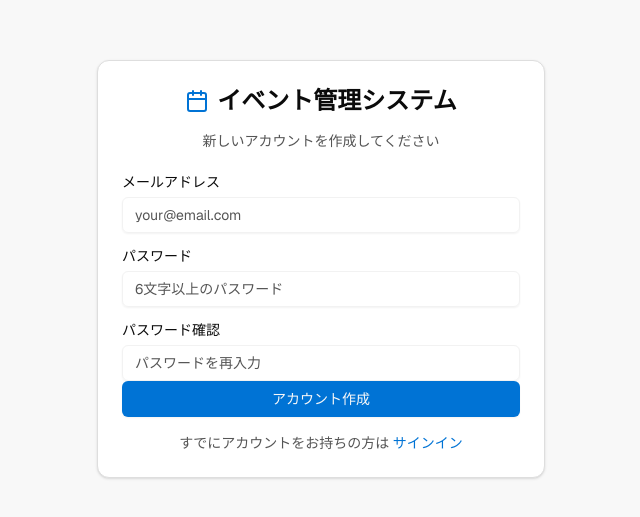
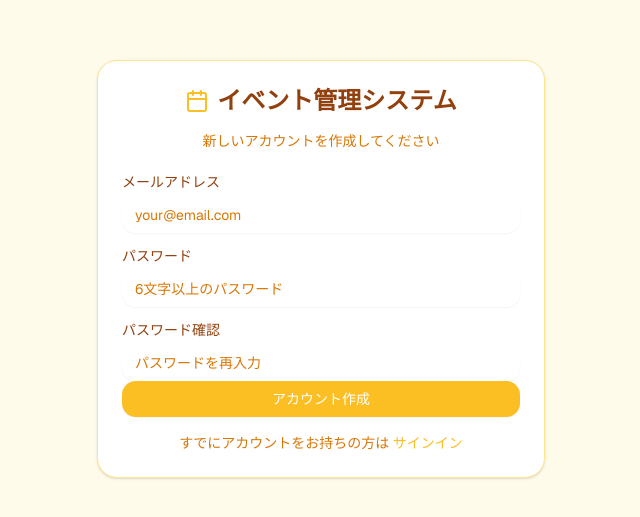
Before and after one commit to quantum-box/urushiri, a Next.js app: page /signup in a window 1280 px wide. Shown: the part 131-648 px from the top of the page, without its empty margins (319-959 px from the left). Built offline with nearby package versions, Linux system fonts and the light colour scheme.

Commit message:
feat: apply Winnie the Pooh theme and color palette
Update global CSS with Pooh colors and adjust layouts for warmth

#VERCEL_SKIP

Co-authored-by: あお <43323776+takanorifukuyama@users.noreply.github.com>

```diff
--- a/app/globals.css
+++ b/app/globals.css
@@ -4,77 +4,95 @@
 @custom-variant dark (&:is(.dark *));
 
 :root {
-  /* ライトテーマの色パレットに変更 */
-  --background: oklch(0.98 0 0);
-  --foreground: oklch(0.15 0 0);
-  --card: oklch(1 0 0);
-  --card-foreground: oklch(0.15 0 0);
-  --popover: oklch(1 0 0);
-  --popover-foreground: oklch(0.15 0 0);
-  --primary: oklch(0.55 0.18 250);
-  --primary-foreground: oklch(0.98 0 0);
-  --secondary: oklch(0.95 0 0);
-  --secondary-foreground: oklch(0.25 0 0);
-  --muted: oklch(0.96 0 0);
-  --muted-foreground: oklch(0.45 0 0);
-  --accent: oklch(0.94 0 0);
-  --accent-foreground: oklch(0.15 0 0);
-  --destructive: oklch(0.6 0.25 25);
-  --destructive-foreground: oklch(0.98 0 0);
-  --border: oklch(0.9 0 0);
-  --input: oklch(0.96 0 0);
-  --ring: oklch(0.55 0.18 250);
-  --chart-1: oklch(0.55 0.18 250);
-  --chart-2: oklch(0.6 0.15 180);
-  --chart-3: oklch(0.5 0.2 120);
-  --chart-4: oklch(0.65 0.18 60);
-  --chart-5: oklch(0.58 0.22 300);
-  --radius: 0.5rem;
-  --sidebar: oklch(0.98 0 0);
-  --sidebar-foreground: oklch(0.15 0 0);
-  --sidebar-primary: oklch(0.55 0.18 250);
-  --sidebar-primary-foreground: oklch(0.98 0 0);
-  --sidebar-accent: oklch(0.94 0 0);
-  --sidebar-accent-foreground: oklch(0.15 0 0);
-  --sidebar-border: oklch(0.9 0 0);
-  --sidebar-ring: oklch(0.55 0.18 250);
+  /* プーさん風カラーパレットに変更 */
+  /* プライマリカラー */
+  --honey-yellow: #fbbf24;
+  --pooh-brown: #b45309;
+  --soft-peach: #fed7aa;
+  --cream-white: #fffbeb;
+
+  /* アクセントカラー */
+  --piglet-pink: #f9a8d4;
+  --eeyore-blue: #93c5fd;
+  --tigger-orange: #fb923c;
+  --forest-green: #4ade80;
+
+  /* テキストカラー */
+  --text-primary: #92400e;
+  --text-secondary: #b45309;
+  --text-tertiary: #d97706;
+
+  /* システムカラーをプーさんテーマに合わせて調整 */
+  --background: #fffbeb; /* cream-white */
+  --foreground: #92400e; /* text-primary */
+  --card: #ffffff;
+  --card-foreground: #92400e;
+  --popover: #ffffff;
+  --popover-foreground: #92400e;
+  --primary: #fbbf24; /* honey-yellow */
+  --primary-foreground: #ffffff;
+  --secondary: #fed7aa; /* soft-peach */
+  --secondary-foreground: #b45309;
+  --muted: #fef3c7;
+  --muted-foreground: #d97706;
+  --accent: #f9a8d4; /* piglet-pink */
+  --accent-foreground: #92400e;
+  --destructive: #f87171;
+  --destructive-foreground: #ffffff;
+  --border: #fde68a;
+  --input: #ffffff;
+  --ring: #fbbf24;
+  --chart-1: #fbbf24;
+  --chart-2: #f9a8d4;
+  --chart-3: #4ade80;
+  --chart-4: #fb923c;
+  --chart-5: #93c5fd;
+  --radius: 1rem; /* より丸みを帯びた親しみやすいデザイン */
+  --sidebar: #fffbeb;
+  --sidebar-foreground: #92400e;
+  --sidebar-primary: #fbbf24;
+  --sidebar-primary-foreground: #ffffff;
+  --sidebar-accent: #fed7aa;
+  --sidebar-accent-foreground: #b45309;
+  --sidebar-border: #fde68a;
+  --sidebar-ring: #fbbf24;
 }
 
 .dark {
-  /* ダークテーマは元の値を保持 */
-  --background: oklch(0.08 0 0);
-  --foreground: oklch(0.95 0 0);
-  --card: oklch(0.12 0 0);
-  --card-foreground: oklch(0.95 0 0);
-  --popover: oklch(0.12 0 0);
-  --popover-foreground: oklch(0.95 0 0);
-  --primary: oklch(0.65 0.2 260);
-  --primary-foreground: oklch(0.98 0 0);
-  --secondary: oklch(0.18 0 0);
-  --secondary-foreground: oklch(0.85 0 0);
-  --muted: oklch(0.15 0 0);
-  --muted-foreground: oklch(0.65 0 0);
-  --accent: oklch(0.2 0 0);
-  --accent-foreground: oklch(0.95 0 0);
-  --destructive: oklch(0.6 0.25 25);
-  --destructive-foreground: oklch(0.98 0 0);
-  --border: oklch(0.25 0 0);
-  --input: oklch(0.18 0 0);
-  --ring: oklch(0.65 0.2 260);
-  --chart-1: oklch(0.65 0.2 260);
-  --chart-2: oklch(0.7 0.15 180);
-  --chart-3: oklch(0.6 0.2 120);
-  --chart-4: oklch(0.75 0.18 60);
-  --chart-5: oklch(0.68 0.22 300);
-  --radius: 0.5rem;
-  --sidebar: oklch(0.1 0 0);
-  --sidebar-foreground: oklch(0.95 0 0);
-  --sidebar-primary: oklch(0.65 0.2 260);
-  --sidebar-primary-foreground: oklch(0.98 0 0);
-  --sidebar-accent: oklch(0.18 0 0);
-  --sidebar-accent-foreground: oklch(0.95 0 0);
-  --sidebar-border: oklch(0.25 0 0);
-  --sidebar-ring: oklch(0.65 0.2 260);
+  /* ダークテーマも温かみのある色調に調整 */
+  --background: #1c1917;
+  --foreground: #fef3c7;
+  --card: #292524;
+  --card-foreground: #fef3c7;
+  --popover: #292524;
+  --popover-foreground: #fef3c7;
+  --primary: #fbbf24;
+  --primary-foreground: #1c1917;
+  --secondary: #44403c;
+  --secondary-foreground: #fed7aa;
+  --muted: #3c3530;
+  --muted-foreground: #d97706;
+  --accent: #f9a8d4;
+  --accent-foreground: #1c1917;
+  --destructive: #f87171;
+  --destructive-foreground: #ffffff;
+  --border: #44403c;
+  --input: #292524;
+  --ring: #fbbf24;
+  --chart-1: #fbbf24;
+  --chart-2: #f9a8d4;
+  --chart-3: #4ade80;
+  --chart-4: #fb923c;
+  --chart-5: #93c5fd;
+  --radius: 1rem;
+  --sidebar: #1c1917;
+  --sidebar-foreground: #fef3c7;
+  --sidebar-primary: #fbbf24;
+  --sidebar-primary-foreground: #1c1917;
+  --sidebar-accent: #44403c;
+  --sidebar-accent-foreground: #fed7aa;
+  --sidebar-border: #44403c;
+  --sidebar-ring: #fbbf24;
 }
 
 @theme inline {
@@ -124,5 +142,34 @@
   }
   body {
     @apply bg-background text-foreground;
+    /* プーさんテーマに合わせた背景グラデーション追加 */
+    background: linear-gradient(135deg, #fffbeb 0%, #fef3c7 100%);
+    min-height: 100vh;
   }
 }
+
+/* プーさんテーマ用のカスタムクラス追加 */
+.honey-gradient {
+  background: linear-gradient(135deg, #fbbf24 0%, #f59e0b 100%);
+}
+
+.soft-gradient {
+  background: linear-gradient(135deg, #fffbeb 0%, #fef3c7 100%);
+}
+
+.warm-gradient {
+  background: linear-gradient(135deg, #fef3c7 0%, #fed7aa 50%, #f9a8d4 100%);
+}
+
+.pooh-shadow {
+  box-shadow: 0 10px 25px rgba(251, 191, 36, 0.15);
+}
+
+.pooh-hover {
+  transition: all 0.2s ease;
+}
+
+.pooh-hover:hover {
+  transform: translateY(-2px);
+  box-shadow: 0 15px 35px rgba(251, 191, 36, 0.25);
+}
--- a/app/page.tsx
+++ b/app/page.tsx
@@ -55,9 +55,12 @@ export default async function EventsPage() {
   ]
 
   return (
-    <div className="min-h-screen bg-background">
+    <div className="min-h-screen bg-gradient-to-br from-amber-50 via-yellow-50 to-orange-50">
       <Header />
-      <EventsPageClient initialEvents={initialEvents} />
+      <div className="relative">
+        <div className="absolute top-0 left-0 w-full h-32 bg-gradient-to-b from-yellow-100/30 to-transparent pointer-events-none" />
+        <EventsPageClient initialEvents={initialEvents} />
+      </div>
     </div>
   )
 }
--- a/components/events-page-client.tsx
+++ b/components/events-page-client.tsx
@@ -4,7 +4,7 @@ import { useState } from "react"
 import { EventList } from "@/components/event-list"
 import { EventForm } from "@/components/event-form"
 import { Button } from "@/components/ui/button"
-import { Plus, Calendar } from "lucide-react"
+import { Plus } from "lucide-react"
 import type { Event } from "@/app/page"
 
 interface EventsPageClientProps {
@@ -54,21 +54,30 @@ export function EventsPageClient({ initialEvents }: EventsPageClientProps) {
   }
 
   return (
-    <div className="container mx-auto px-4 py-8">
-      <div className="flex items-center justify-between mb-8">
-        <div className="flex items-center gap-3">
-          <Calendar className="h-8 w-8 text-primary" />
+    <div className="container mx-auto px-6 py-12">
+      <div className="flex items-center justify-between mb-12">
+        <div className="flex items-center gap-4">
+          <div className="w-16 h-16 bg-gradient-to-br from-yellow-400 to-amber-500 rounded-2xl flex items-center justify-center shadow-lg">
+            <span className="text-white text-2xl">🎉</span>
+          </div>
           <div>
-            <h2 className="text-3xl font-bold text-foreground">イベント一覧</h2>
-            <p className="text-muted-foreground">イベントの作成、編集、削除ができます</p>
+            <h2 className="text-4xl font-bold bg-gradient-to-r from-amber-800 to-yellow-700 bg-clip-text text-transparent mb-2">
+              みんなのイベント
+            </h2>
+            <p className="text-amber-600 text-lg font-medium">楽しいイベントを見つけて、新しい仲間と出会おう！</p>
           </div>
         </div>
-        <Button onClick={() => setShowForm(true)} className="flex items-center gap-2" size="lg">
-          <Plus className="h-5 w-5" />
-          新しいイベント
+        <Button
+          onClick={() => setShowForm(true)}
+          className="flex items-center gap-3 bg-gradient-to-r from-yellow-400 to-amber-500 hover:from-yellow-500 hover:to-amber-600 text-white font-semibold px-8 py-4 rounded-2xl shadow-lg hover:shadow-xl transition-all duration-200 transform hover:scale-105"
+          size="lg"
+        >
+          <Plus className="h-6 w-6" />
+          新しいイベントを作る
         </Button>
       </div>
 
+      <div className="bg-white/80 backdrop-blur-sm rounded-3xl shadow-xl border border-yellow-200 p-8">
         {showForm ? (
           <EventForm
             event={editingEvent}
@@ -79,5 +88,6 @@ export function EventsPageClient({ initialEvents }: EventsPageClientProps) {
           <EventList events={events} onEdit={handleEditEvent} onDelete={handleDeleteEvent} />
         )}
       </div>
+    </div>
   )
 }
```
Also changed, not shown: app/signin/page.tsx (+43 -20 lines), components/header.tsx (+29 -15 lines). Lines whose indentation alone changed are shown as unchanged.
